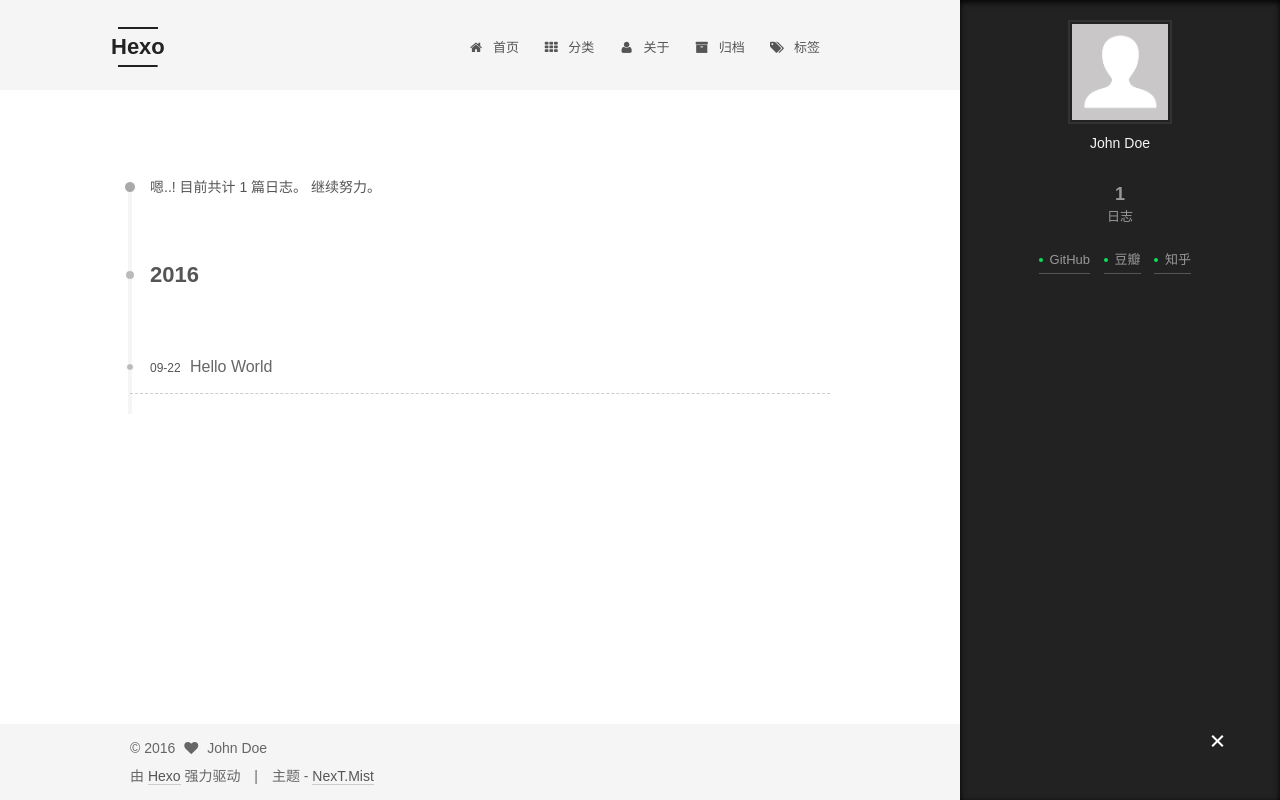
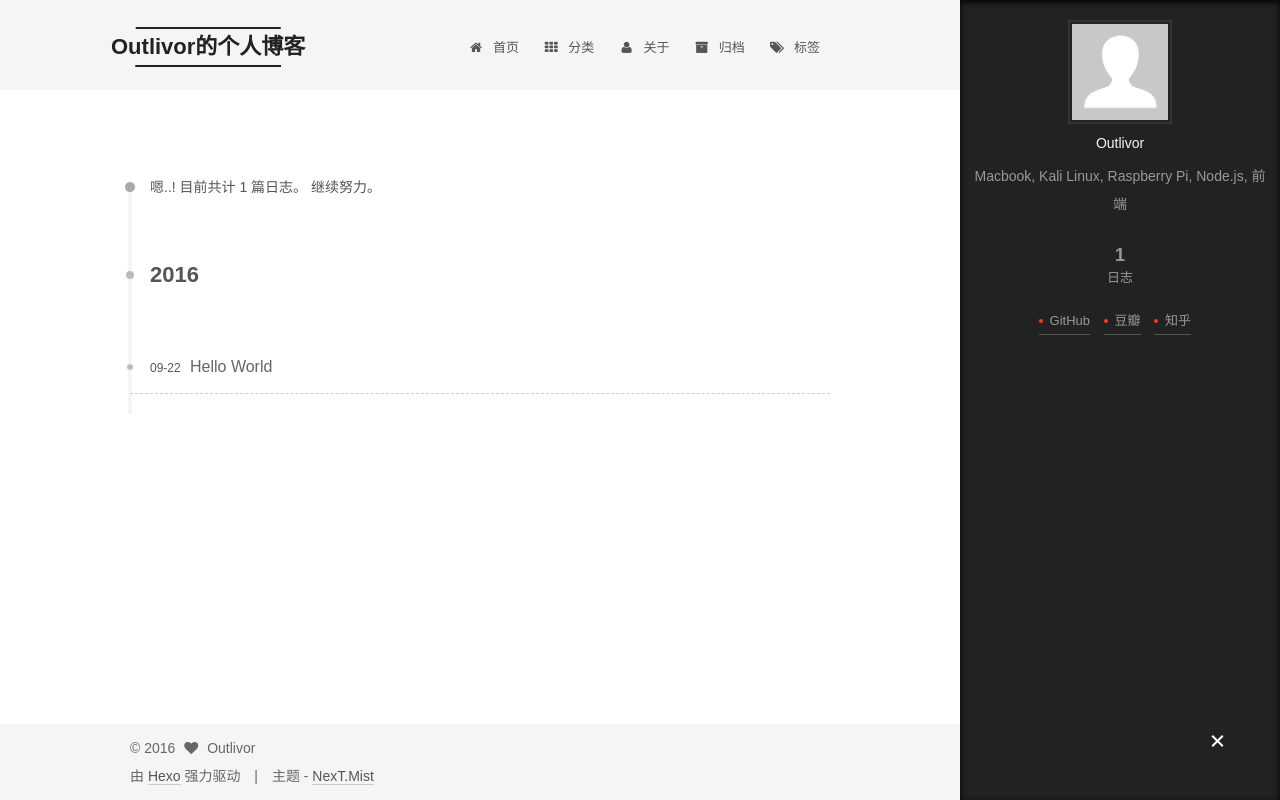
Before and after one commit to outlivor/outlivor.github.com, a plain HTML site: page archives/2016/09/index.html in a window 1280 px wide. Drawn offline with Linux system fonts and the light colour scheme; a web font is replaced by a local one.

Commit message:
Site updated: 2016-09-23 20:08:44

```diff
--- a/archives/2016/09/index.html
+++ b/archives/2016/09/index.html
@@ -84,12 +84,15 @@
 
 
 
+<meta name="description" content="Macbook, Kali Linux, Raspberry Pi, Node.js, 前端">
 <meta property="og:type" content="website">
-<meta property="og:title" content="Hexo">
+<meta property="og:title" content="Outlivor的个人博客">
 <meta property="og:url" content="http://yoursite.com/archives/2016/09/index.html">
-<meta property="og:site_name" content="Hexo">
+<meta property="og:site_name" content="Outlivor的个人博客">
+<meta property="og:description" content="Macbook, Kali Linux, Raspberry Pi, Node.js, 前端">
 <meta name="twitter:card" content="summary">
-<meta name="twitter:title" content="Hexo">
+<meta name="twitter:title" content="Outlivor的个人博客">
+<meta name="twitter:description" content="Macbook, Kali Linux, Raspberry Pi, Node.js, 前端">
 
 
 
@@ -112,7 +115,7 @@
 
   <link rel="canonical" href="http://yoursite.com/archives/2016/09/"/>
 
-  <title> 归档 | Hexo </title>
+  <title> 归档 | Outlivor的个人博客 </title>
 </head>
 
 <body itemscope itemtype="http://schema.org/WebPage" lang="zh-Hans">
@@ -143,11 +146,11 @@
   <div class="custom-logo-site-title">
     <a href="/"  class="brand" rel="start">
       <span class="logo-line-before"><i></i></span>
-      <span class="site-title">Hexo</span>
+      <span class="site-title">Outlivor的个人博客</span>
       <span class="logo-line-after"><i></i></span>
     </a>
   </div>
-  <p class="site-subtitle"></p>
+  <p class="site-subtitle">红双喜一根，点破万年愁</p>
 </div>
 
 <div class="site-nav-toggle">
@@ -322,9 +325,9 @@
         <div class="site-author motion-element" itemprop="author" itemscope itemtype="http://schema.org/Person">
           <img class="site-author-image" itemprop="image"
                src="/images/avatar.gif"
-               alt="John Doe" />
-          <p class="site-author-name" itemprop="name">John Doe</p>
-          <p class="site-description motion-element" itemprop="description"></p>
+               alt="Outlivor" />
+          <p class="site-author-name" itemprop="name">Outlivor</p>
+          <p class="site-description motion-element" itemprop="description">Macbook, Kali Linux, Raspberry Pi, Node.js, 前端</p>
         </div>
         <nav class="site-state motion-element">
           <div class="site-state-item site-state-posts">
@@ -396,7 +399,7 @@
   <span class="with-love">
     <i class="fa fa-heart"></i>
   </span>
-  <span class="author" itemprop="copyrightHolder">John Doe</span>
+  <span class="author" itemprop="copyrightHolder">Outlivor</span>
 </div>
 
 <div class="powered-by">
--- a/css/main.css
+++ b/css/main.css
@@ -1548,7 +1548,7 @@ pre .javascript .function {
   width: 4px;
   height: 4px;
   border-radius: 50%;
-  background: #0edd59;
+  background: #ff3c12;
 }
 .links-of-blogroll {
   font-size: 13px;
```
Also changed, not shown: 2016/09/22/hello-world/index.html (+8 -8 lines), archives/2016/index.html (+13 -10 lines), archives/index.html (+13 -10 lines), index.html (+13 -10 lines).
